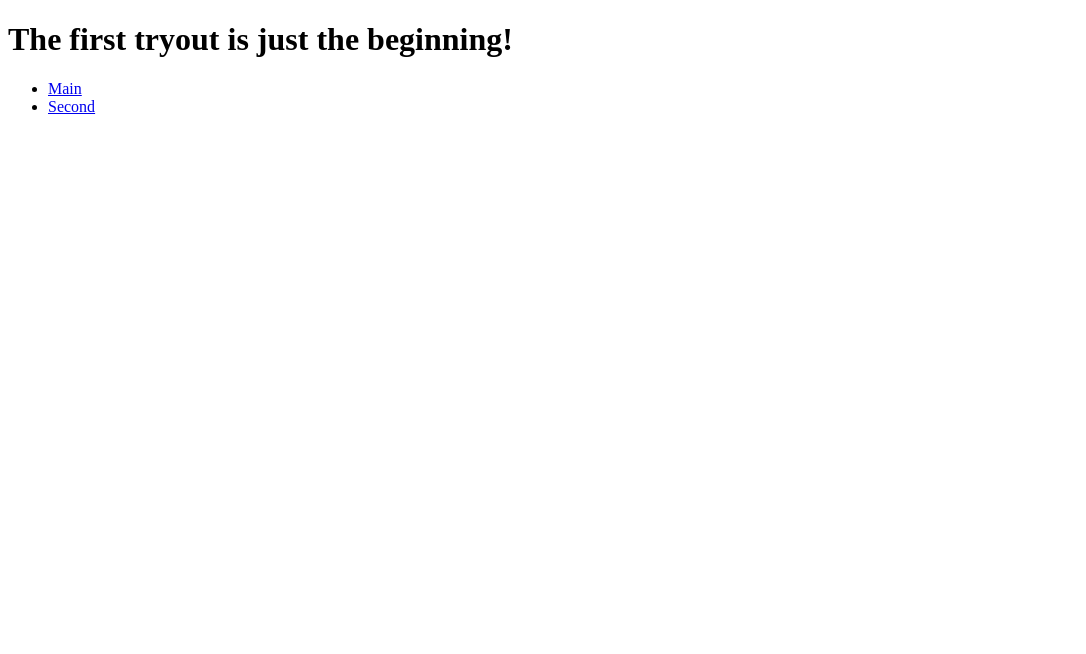
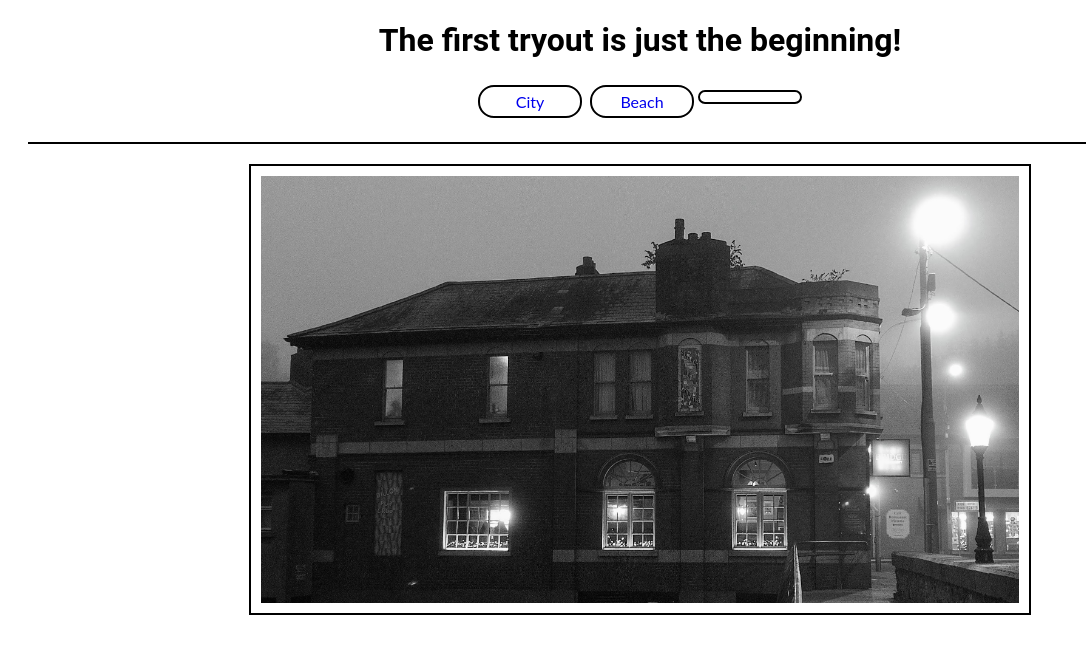
Before and after one commit to Mienjung97/first-tryouts, a plain HTML site: page index.html in a window 1280 px wide. Shown: the whole page, without its empty margins (0-1086 px from the left). Drawn offline with Linux system fonts and the light colour scheme.

Commit message:
feat: add images to the website

```diff
--- a/index.html
+++ b/index.html
@@ -4,6 +4,7 @@
     <meta charset="UTF-8">
     <meta http-equiv="X-UA-Compatible" content="IE=edge">
     <meta name="viewport" content="width=device-width, initial-scale=1.0">
+    <link rel="stylesheet" href="assets/css/style.css">
     <title>Test number 1</title>
 </head>
 <body>
@@ -11,12 +12,15 @@
     <nav>
         <ul>
             <li>
-                <a href="index.html">Main</a>
+                <a href="index.html">City</a>
             </li>
             <li>
-                <a href="coast.html">Second<a></a>
+                <a href="coast.html">Beach<a></a>
             </li>
         </ul>
     </nav>
+    <section>
+        <img src="assets/images/city.jpg" alt="an image of urban Dublin">
+    </section>
 </body>
 </html>
```
Also changed, not shown: coast.html (+5 -2 lines), assets/images/beach.jpg (added), assets/images/city.jpg (added).
